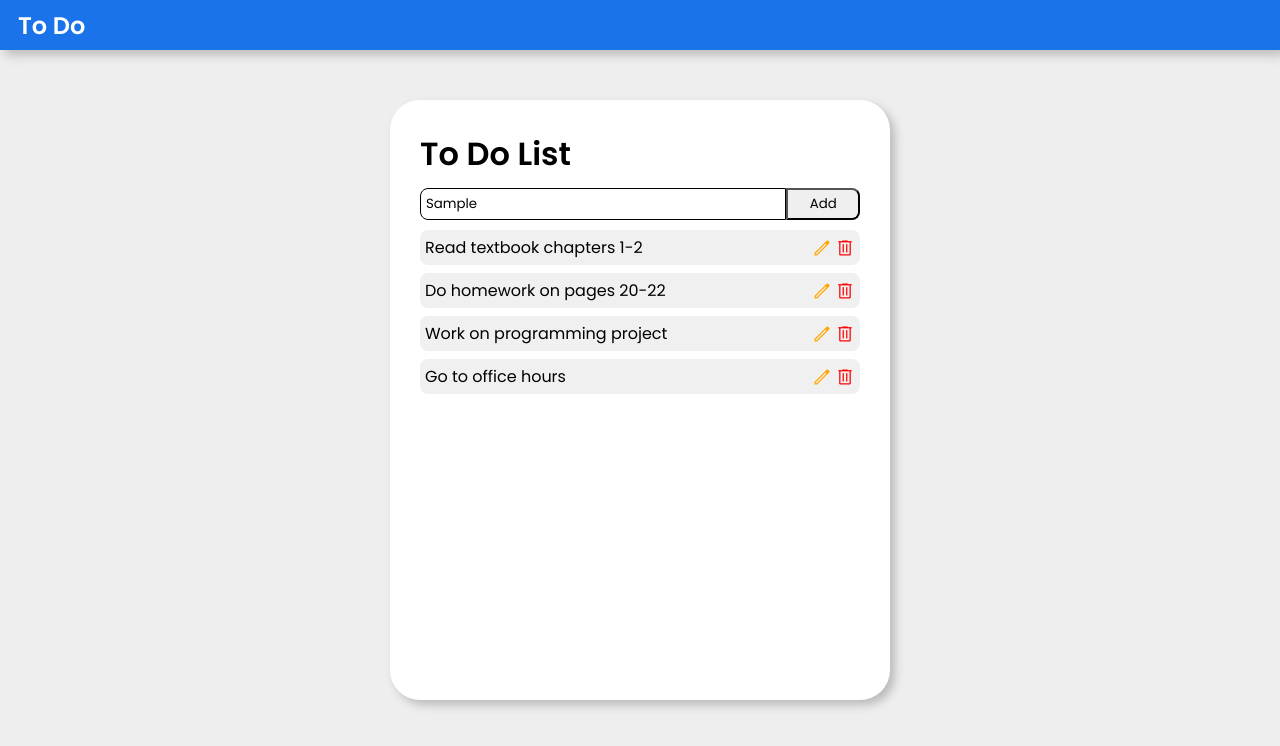
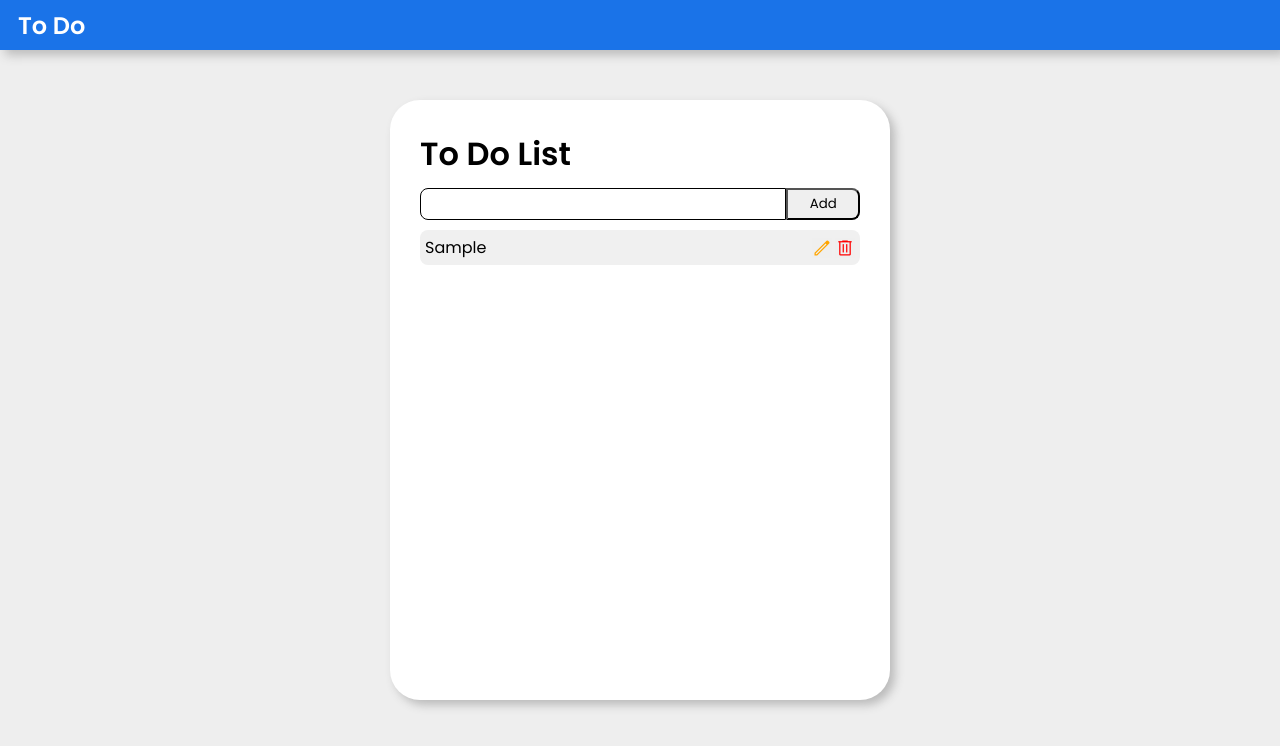
Before and after one commit to Brian-Magnuson/to-do-list-workshop, a React (Vite) app: page / in a window 1280 px wide. Both pictures are taken after typing "Sample" into the empty fields and a click on the button "Add". Shown: the top 746 px of the page. Built offline with nearby package versions, Linux system fonts and the light colour scheme.

Commit message:
Change ListItem and ListContainer to use better event handlers

```diff
--- a/src/components/ListContainer.tsx
+++ b/src/components/ListContainer.tsx
@@ -10,12 +10,31 @@ export default function ListContainer() {
   const [inputString, setInputString] = React.useState('');
   const [items, setItems] = React.useState<string[]>([]);
 
-  const goSubmit = (event: React.SyntheticEvent) => {
+  React.useEffect(() => {
+    console.log(items);
+  }, [items]);
+
+  const onSubmit = (event: React.SyntheticEvent) => {
     event.preventDefault();
     if (inputString !== '') {
       setItems((prev) => [...prev, inputString]);
       setInputString('');
     }
+  }
+
+  const setItem = (index: number, item: string) => {
+    setItems(items => {
+      let newItems = [...items];
+      newItems.splice(index, 1, item);
+      return newItems;
+    })
+  }
+  const deleteItem = (index: number) => {
+    setItems(items => {
+      let newItems = [...items];
+      newItems.splice(index, 1);
+      return newItems;
+    })
   }
 
   // EXERCISE (3) -- Render ListItem components from an array
@@ -27,26 +46,37 @@ export default function ListContainer() {
     'Go to office hours'
   ]
 
+  const listItems = items.map((elem, index) => {
+    return (
+      <ListItem
+        key={index}
+        index={index}
+        item={elem}
+        setItem={item => setItem(index, item)}
+        deleteItem={() => deleteItem(index)}
+      />
+    )
+  })
+
   return (
     <div className='list-container'>
       <h1>To Do List</h1>
       <form
         className='list-container__form'
-        onSubmit={goSubmit}
+        onSubmit={onSubmit}
       >
         <input
           className='list-container__input'
           type="text"
           name="itemName"
           id="itemName"
+          value={inputString}
+          onChange={(e) => setInputString(e.target.value)}
         />
         <button type="submit">Add</button>
       </form>
       <div className="list-container__list">
-        <ListItem index={0} item={schoolItems[0]} setItems={setItems} />
-        <ListItem index={1} item={schoolItems[1]} setItems={setItems} />
-        <ListItem index={2} item={schoolItems[2]} setItems={setItems} />
-        <ListItem index={3} item={schoolItems[3]} setItems={setItems} />
+        {listItems}
       </div>
     </div>
   );
--- a/src/components/ListItem.tsx
+++ b/src/components/ListItem.tsx
@@ -3,66 +3,61 @@ import React from 'react';
 type ListItemProps = {
   index: number,
   item: string,
-  setItems: React.Dispatch<React.SetStateAction<string[]>>
+  setItem: (item: string) => void
+  deleteItem: () => void
 }
 export default function ListItem(props: ListItemProps) {
 
   const [isEditing, setIsEditing] = React.useState(false);
-  const [lastStored, setLastStored] = React.useState(props.item);
   const [inputString, setInputString] = React.useState(props.item);
   // EXERCISE (4) -- Create an 'isCrossedOut' state
   // Write an event handler to toggle state
 
-  const goToggleEdit = (event: React.SyntheticEvent) => {
-    event.preventDefault();
-    setInputString(props.item);
-    // Prevents setting list item name to nothing if input is ''
-    if (inputString !== '') {
-      props.setItems((prev) => {
-        let newItems = [...prev];
-        newItems[props.index] = inputString;
-        return newItems;
-      });
-    }
-    setIsEditing((prev) => !prev);
-  }
-
-  const goChangeItem = (event: React.ChangeEvent<HTMLInputElement>) => {
+  const onItemChange = (event: React.ChangeEvent<HTMLInputElement>) => {
     setInputString(event.target.value);
   }
 
-  const goDelete = () => {
-    props.setItems((prev) => {
-      let newItems = [...prev];
-      newItems.splice(props.index, 1);
-      return newItems;
-    });
+  const onEdit = () => {
+    setInputString(props.item);
+    setIsEditing(true);
+  }
+
+  const onSave = (e: React.SyntheticEvent) => {
+    e.preventDefault();
+    console.log(inputString);
+    if (inputString !== '') {
+      props.setItem(inputString);
+    }
+    setIsEditing(false);
+  }
+
+  const onDelete = () => {
+    props.deleteItem();
   }
 
   // EXERCISE (5) -- Set up conditional rendering to render the input box
   // If isEditing is true, render the edit form; else render the normal box
-  const inputBox = <form className='list-item__form' onSubmit={goToggleEdit}>
+  const inputBox = <form className='list-item__form' onSubmit={onSave}>
     <input
       type="text"
       name="itemName"
       id="itemName"
       className="list-item__input"
-      value={props.item}
-      onChange={goChangeItem}
+      value={inputString}
+      onChange={onItemChange}
       autoFocus
       onFocus={(e) => e.target.select()}
-      onBlur={goToggleEdit}
+      onBlur={onSave}
     />
     <button
       className="material-symbols-outlined list-item__button done"
-      type='submit'
+      onClick={onSave}
     >
       done
     </button>
   </form>
 
-  return (
-    <div className='list-item'>
+  const itemDisplay = <>
     <div
       className={false
         ? 'list-item__text list-item__text--done'
@@ -70,18 +65,25 @@ export default function ListItem(props: ListItemProps) {
     >
       {props.item}
     </div>
-      <div
+    <button
       className="material-symbols-outlined list-item__button edit"
-        onClick={goToggleEdit}
+      onClick={onEdit}
     >
       edit
-      </div>
-      <div
+    </button>
+    <button
       className="material-symbols-outlined list-item__button delete"
-        onClick={goDelete}
+      onClick={onDelete}
     >
       delete
-      </div>
+    </button>
+  </>
+
+  return (
+    <div className='list-item'>
+      {isEditing
+        ? inputBox
+        : itemDisplay}
     </div>
   );
 }
--- a/src/index.css
+++ b/src/index.css
@@ -171,6 +171,7 @@
   margin-right: 3px;
   /* self style */
   color: orange;
+  border: none;
 }
 
 .list-item__button.delete {
@@ -178,6 +179,7 @@
   margin-right: 5px;
   /* self style */
   color: red;
+  border: none;
 }
 
 .list-item__button.done {
```
Lines whose indentation alone changed are shown as unchanged.
